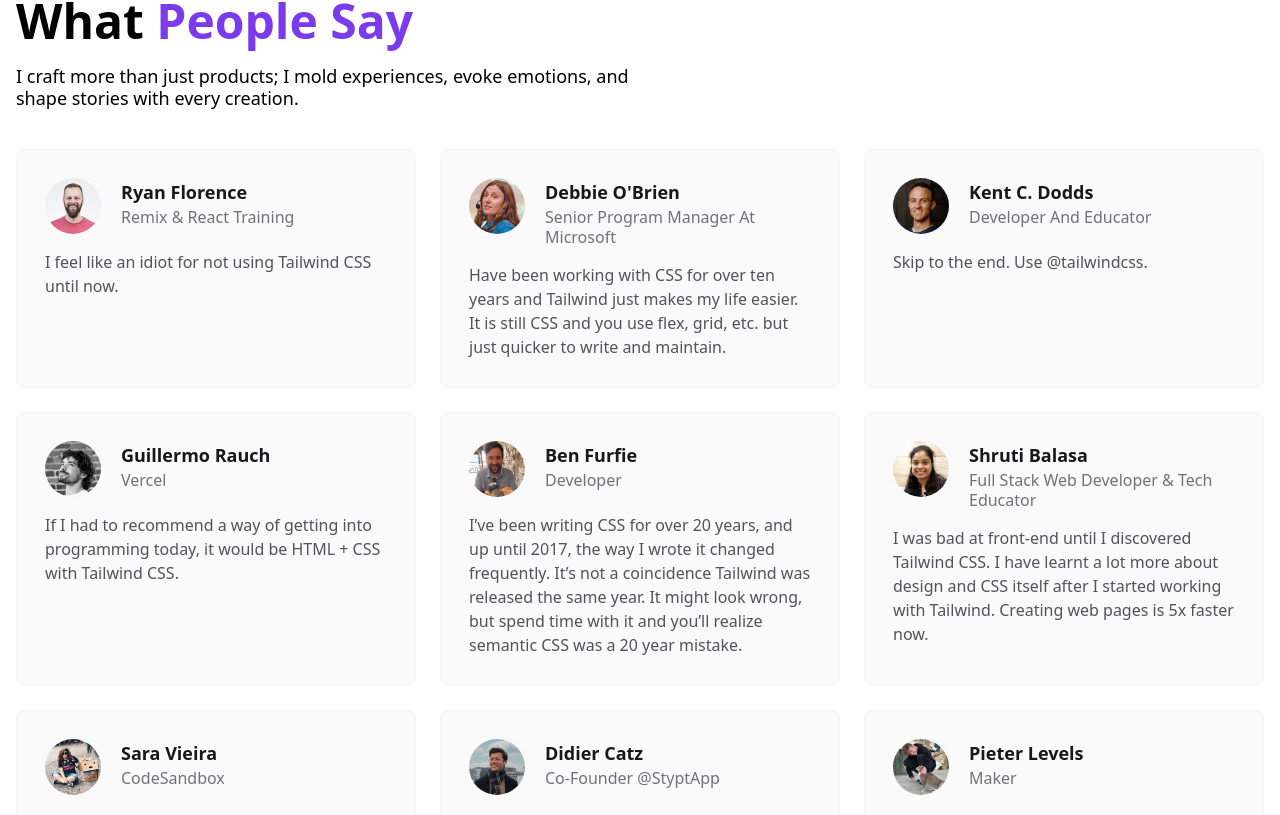
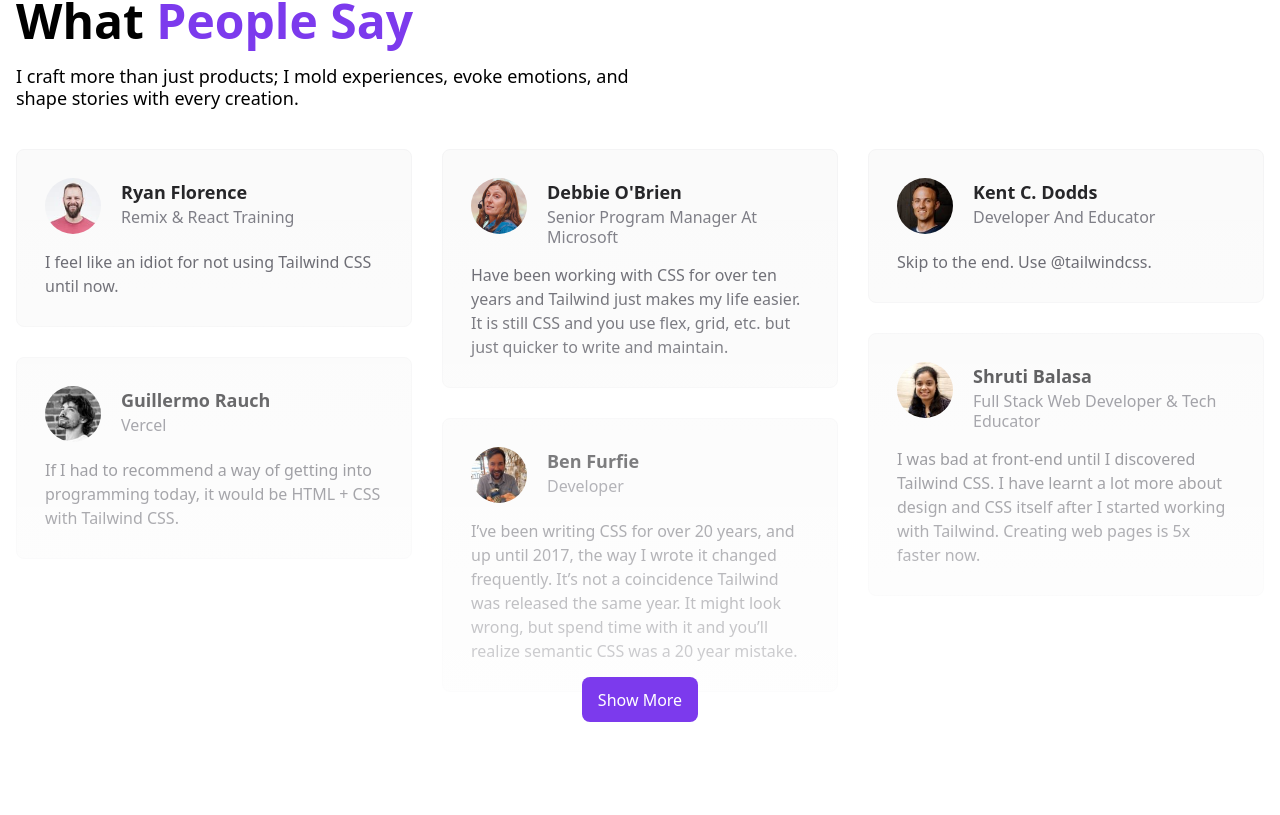
Before and after one commit to FranceCawich/Portfolio-, a Next.js app: page / in a window 1280 px wide. Shown: the part 2739-3554 px from the top of the page. After the commit the page ends 3489 px from the top, so only its background shows below. Built offline with nearby package versions, Linux system fonts and the light colour scheme.

Commit message:
adding masonry layout

```diff
--- a/app/globals.css
+++ b/app/globals.css
@@ -22,3 +22,21 @@
     text-wrap: balance;
   }
 }
+
+.my-masonry-grid {
+  display: -webkit-box; /* Not needed if autoprefixing */
+  display: -ms-flexbox; /* Not needed if autoprefixing */
+  display: flex;
+  margin-left: -30px; /* gutter size offset */
+  width: auto;
+}
+.my-masonry-grid_column {
+  padding-left: 30px; /* gutter size */
+  background-clip: padding-box;
+}
+
+/* Style your items */
+.my-masonry-grid_column > div { /* change div to reference your elements you put in <Masonry> */
+
+  margin-bottom: 30px;
+}
--- a/components/Model.js
+++ b/components/Model.js
@@ -1,4 +1,5 @@
 import Image from "next/image";
+
 import { VscEyeClosed } from "react-icons/vsc";
 import SkillComponent from "./SkillComponent";
 import { TbWorldShare } from "react-icons/tb";
--- a/components/Reviews.js
+++ b/components/Reviews.js
@@ -1,9 +1,13 @@
+"use client";
 import Heading from "./Heading";
+import Masonry from "react-masonry-css";
 import SectionWrapper from "./SectionWrapper";
 import data from "@/data/reviews";
 import Image from "next/image";
+import { useState } from "react";
 
 const Reviews = () => {
+  const [count, setCount] = useState(6);
   return (
     <SectionWrapper>
       <Heading> Testimonials about Nextjs and Tailwind css</Heading>
@@ -21,8 +25,31 @@ const Reviews = () => {
         shape stories with every creation.
       </p>
 
-      <div className="grid grid-cols-1 md:grid-cols-3 lg:grids-cols-2 gap-6 ">
-        {data.map((rating) => (
+      <div className=" relative w-full ">
+        {data.length !== count ? (
+          <div className="absolute bottom-0 w-full h-full bg-gradient-to-t from-white/80 dark:from-black/80 to-transparent flex justify-center items-end">
+            <button
+              className="h-[45px] bg-violet-600 text-white rounded-lg font-medium text-base capitalize px-4 "
+              onClick={() => setCount(count + 6)}
+            >
+              show more
+            </button>
+          </div>
+        ) : (
+          ""
+        )}
+
+        <Masonry
+          breakpointCols={{
+            default: 3,
+            1200: 3,
+            1000: 2,
+            700: 1,
+          }}
+          className="my-masonry-grid"
+          columnClassName="my-masonry-grid_column"
+        >
+          {data.slice(0, count).map((rating) => (
             <div
               key={rating.id}
               className="bg-zinc-50 dark:bg-zinc-900 rounded-lg p-7 border border-zinc-100 dark:border-zinc-800 "
@@ -45,8 +72,6 @@ const Reviews = () => {
                     {" "}
                     {rating.company}
                   </span>
-
-
                 </div>
               </div>
               <p className="mt-4 text-base text-zinc-600 dark:text-zinc-400">
@@ -54,6 +79,7 @@ const Reviews = () => {
               </p>
             </div>
           ))}
+        </Masonry>
       </div>
     </SectionWrapper>
   );
--- a/package.json
+++ b/package.json
@@ -14,7 +14,8 @@
     "next-themes": "^0.2.1",
     "react": "^18",
     "react-dom": "^18",
-    "react-icons": "^5.0.1"
+    "react-icons": "^5.0.1",
+    "react-masonry-css": "^1.0.16"
   },
   "devDependencies": {
     "autoprefixer": "^10.0.1",
```
Also changed, not shown: 1 other file (tests, documents, lock files or other folders). Lines whose indentation alone changed are shown as unchanged.
